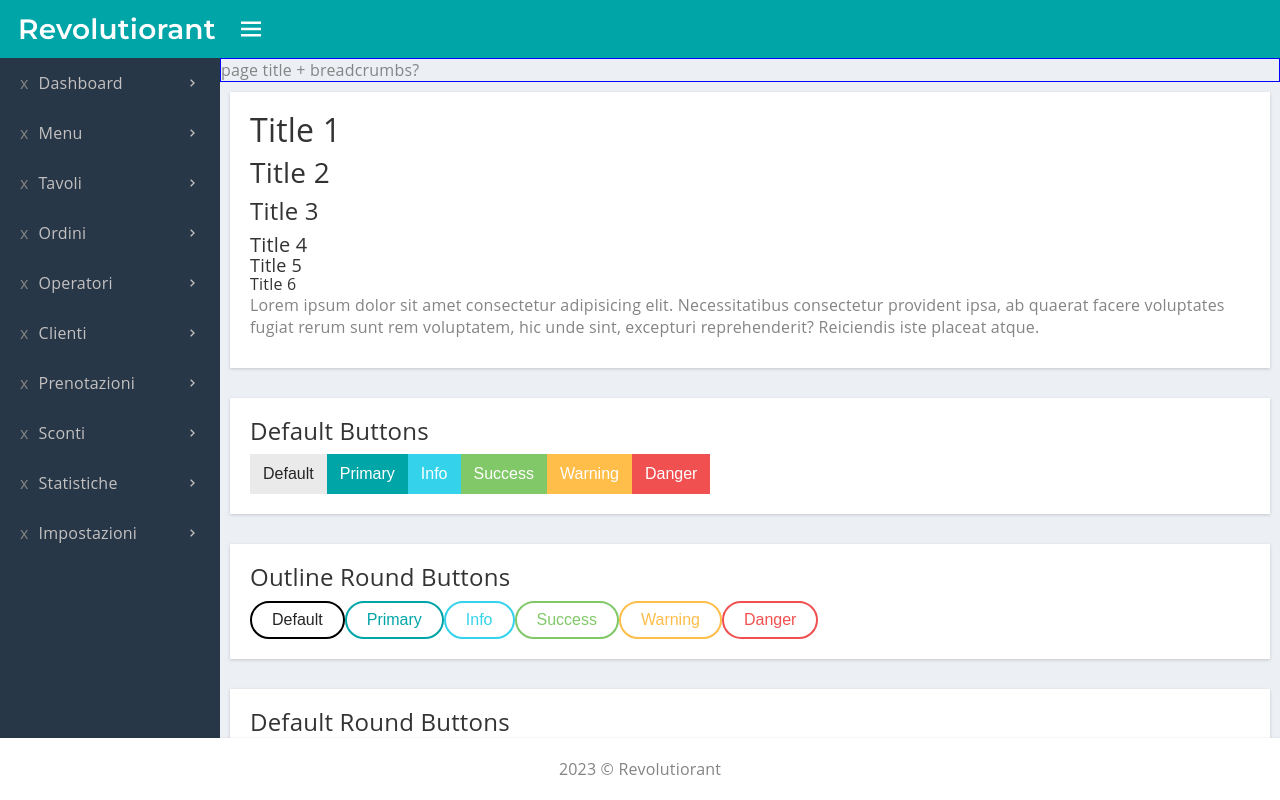
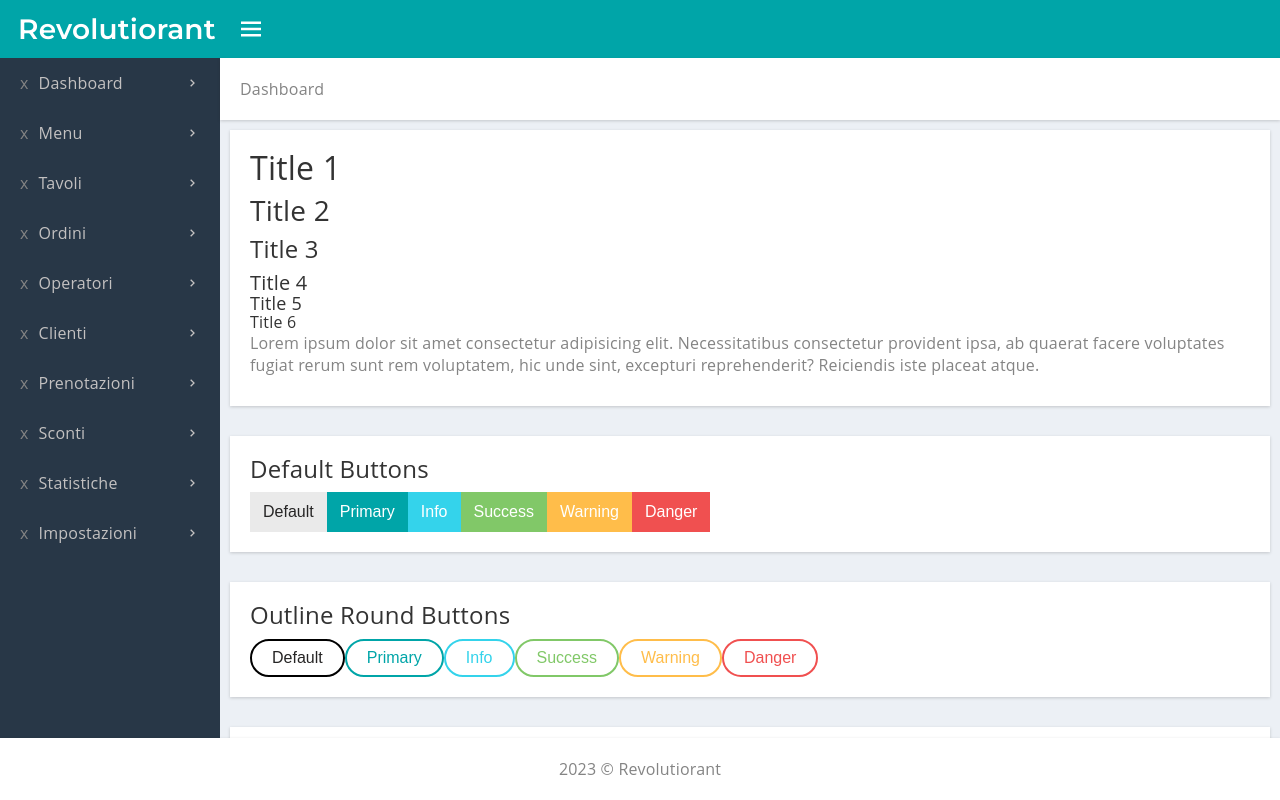
Before and after one commit to giusene/Revolutiorant-AdminPanel, a Next.js app: page / in a window 1280 px wide. Built offline with nearby package versions, Linux system fonts and the light colour scheme.

Commit message:
feat: page title component

```diff
--- /dev/null
+++ b/src/components/PageTitle/PageTitle.tsx
@@ -0,0 +1,20 @@
+import { useEffect, useState } from "react";
+import styles from "./styles.module.scss";
+import { useRouter } from "next/router";
+import { getPageName } from "../../../utils/routing";
+
+const PageTitle = () => {
+  const [pageName, setPageName] = useState("");
+  const router = useRouter();
+  const { pathname } = router;
+  useEffect(() => {
+    setPageName(getPageName(pathname));
+  }, [pathname]);
+  return (
+    <div className={styles.PageTitle}>
+      <p>{pageName}</p>
+    </div>
+  );
+};
+
+export default PageTitle;
--- /dev/null
+++ b/src/components/PageTitle/styles.module.scss
@@ -0,0 +1,7 @@
+.PageTitle {
+  @include default-window(0);
+  p {
+    margin: 0;
+    text-transform: capitalize;
+  }
+}
--- a/src/pages/_app.tsx
+++ b/src/pages/_app.tsx
@@ -4,6 +4,7 @@ import styles from "./../styles/app.module.scss";
 import Header from "@/components/Header/Header";
 import SideMenu from "@/components/SideMenu/SideMenu";
 import Footer from "@/components/Footer/Footer";
+import PageTitle from "@/components/PageTitle/PageTitle";
 
 export default function App({ Component, pageProps }: AppProps) {
   return (
@@ -14,7 +15,7 @@ export default function App({ Component, pageProps }: AppProps) {
           <SideMenu />
         </div>
         <div className={styles.pages}>
-          <div className={styles.breadcrumbs}>page title + breadcrumbs?</div>
+          <PageTitle />
           <div className={styles.page}>
             <Component {...pageProps} />
           </div>
--- a/src/styles/app.module.scss
+++ b/src/styles/app.module.scss
@@ -13,9 +13,6 @@
       flex: 1;
       display: flex;
       flex-direction: column;
-      .breadcrumbs {
-        border: 1px solid blue;
-      }
       .page {
         padding: rem(10px);
         flex-grow: 1;
--- /dev/null
+++ b/utils/routing.ts
@@ -0,0 +1,6 @@
+import { sideMenu } from "../data/sideMenu";
+
+export const getPageName = (path: string): string => {
+  const menuItem = sideMenu.find(item => item.url === path);
+  return menuItem?.label || "404";
+};
```
